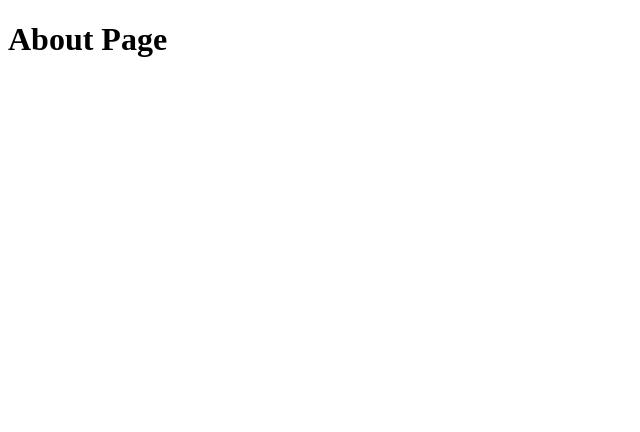
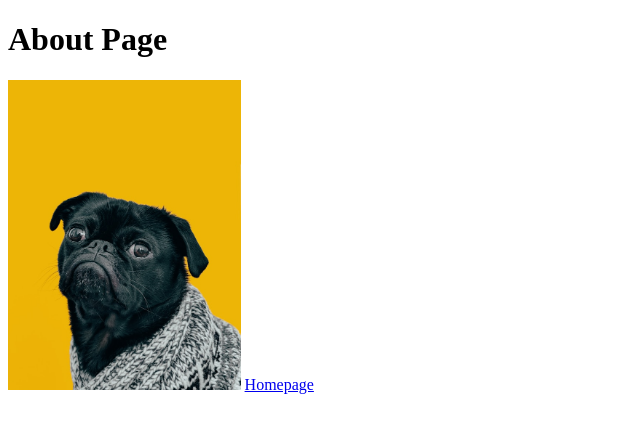
Before and after one commit to tickri/odin-links-and-images, a plain HTML site: page pages/about.html in a window 1280 px wide. Shown: the whole page, without its empty margins (0-640 px from the left). Drawn offline with Linux system fonts and the light colour scheme.

Commit message:
edited imagesize to dog.jpg and a link to about.html

```diff
--- a/pages/about.html
+++ b/pages/about.html
@@ -7,5 +7,7 @@
 
   <body>
     <h1>About Page</h1>
+    <img src="../images/dog.jpg" alt="image of a dog" height="310" width="auto">
+    <a href="../index.html">Homepage</a>
   </body>
 </html>
```
Also changed, not shown: index.html (+1 -1 lines).
